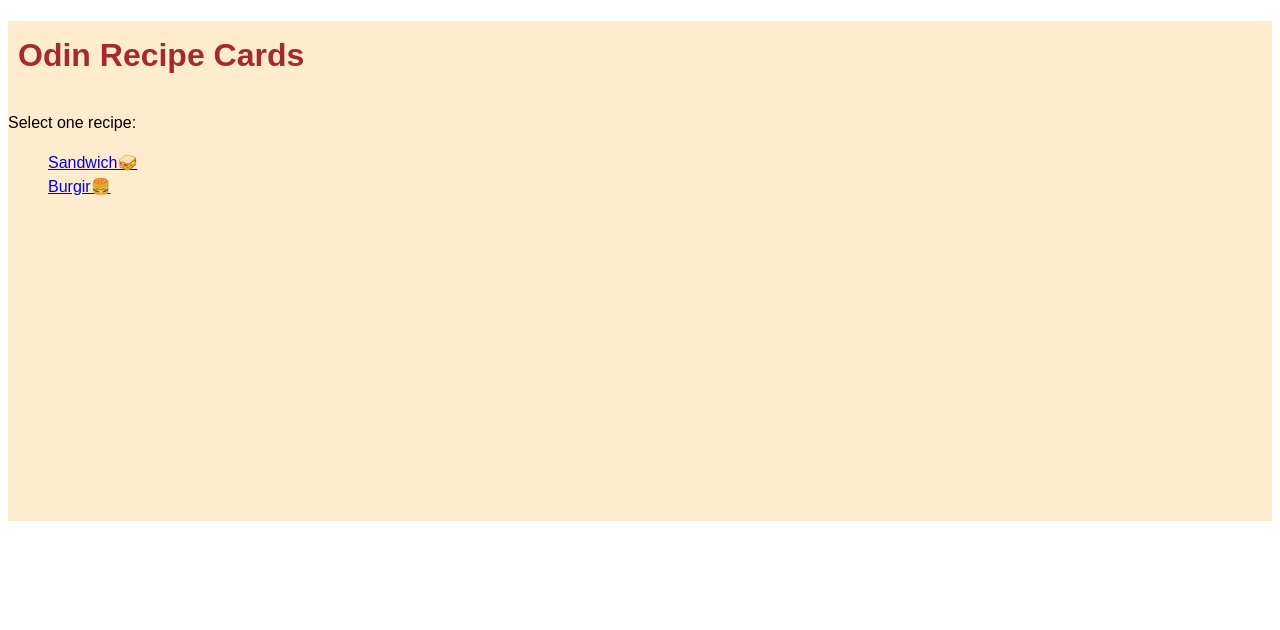
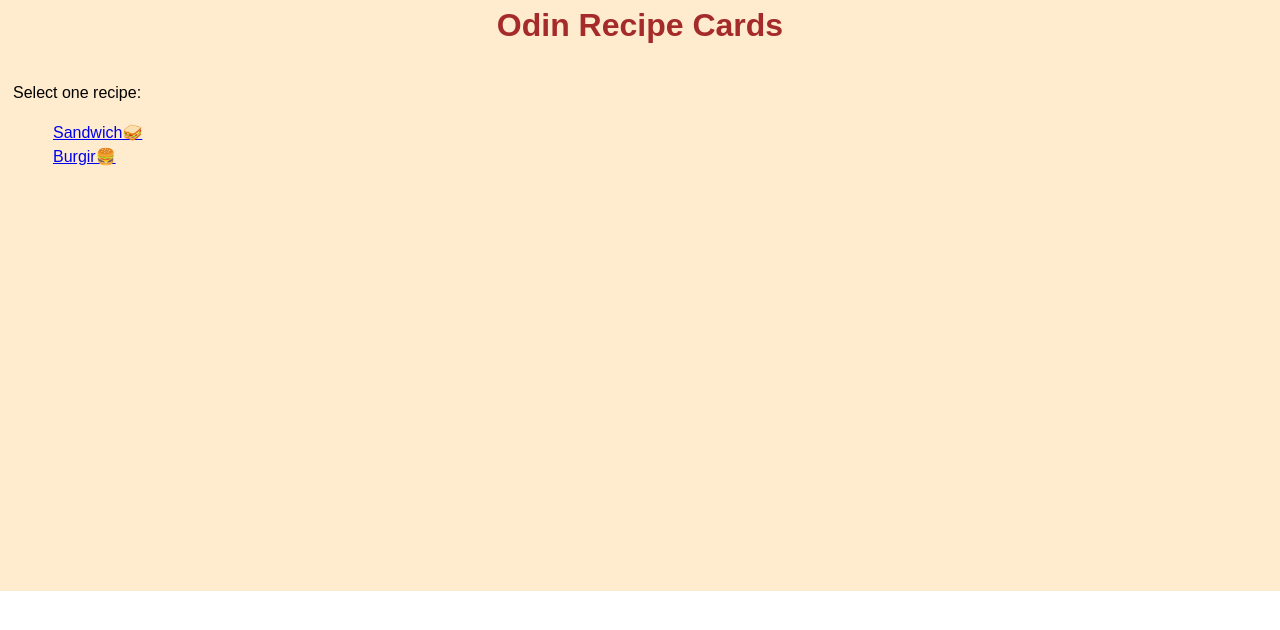
Before and after one commit to RushilJalal/odin-recipes, a plain HTML site: page index.html in a window 1280 px wide. Drawn offline with Linux system fonts and the light colour scheme.

Commit message:
Fixed margins, restructured styles.css

```diff
--- a/index.html
+++ b/index.html
@@ -10,11 +10,13 @@
 <body>
     <div class="container homepage">
         <h1 class="odin-recipes-title">Odin Recipe Cards</h1>
-        <p>Select one recipe:</p>
-        <ul>
-            <li><a href="recipes/sandwich.html">Sandwich&#129386;</a></li>
-            <li><a href="recipes/hamburger.html">Burgir&#127828;</a></li>
-        </ul>
+        <div class="index-content">
+            <p>Select one recipe:</p>
+            <ul>
+                <li><a href="recipes/sandwich.html">Sandwich&#129386;</a></li>
+                <li><a href="recipes/hamburger.html">Burgir&#127828;</a></li>
+            </ul>
+        </div>
     </div>
 </body>
 </html>
--- a/styles.css
+++ b/styles.css
@@ -1,21 +1,24 @@
 * {
     line-height: 1.5;
     font-family: Arial, Helvetica, sans-serif;
+    box-sizing: border-box;
 }
 
-
-img.sandwich {
-    height: auto;
-    width: 350px;
+.container {
+    background-color: black;/*dark mode*/
 }
 
-img.hamburger {
-    height: auto;
-    width: 350px;
+.container.homepage {
+    height: 600px;
+    width: auto;
+    background-color: blanchedalmond;
+    margin: -30px -10px;
+
 }
 
-ul, ol {
-    list-style-type: none;
+.container.sandwich,
+.container.hamburger {
+    margin: -10px;
 }
 
 .recipe-card {
@@ -42,6 +45,39 @@ ul, ol {
     padding: 10px;
 }
 
+.index-content {
+    margin: 15px;
+}
+
+img.sandwich {
+    height: auto;
+    width: 350px;
+}
+
+img.hamburger {
+    height: auto;
+    width: 350px;
+}
+
+h1, h2, h3 {
+    text-transform: capitalize;
+    color:brown;
+    padding: 10px;
+    text-align: center;
+}
+
+.vid {
+    position:absolute;
+    margin: auto;
+    top: 50%;
+    left: 75%;
+    transform: translate(-50%, -50%);
+}
+
+ul, ol {
+    list-style-type: none;
+}
+
 .button {
     background-color: darkgreen;
     border: 2px solid black;
@@ -54,27 +90,3 @@ ul, ol {
     cursor: pointer;
     text-decoration:none;
 }
-
-h1, h2, h3 {
-    text-transform: capitalize;
-    color:brown;
-    padding: 10px;
-}
-
-.vid {
-    position:absolute;
-    margin: auto;
-    top: 50%;
-    left: 75%;
-    transform: translate(-50%, -50%);
-}
-
-.container {
-    background-color: black;/*dark mode*/
-}
-
-.container.homepage {
-    height: 500px;
-    width: auto;
-    background-color: blanchedalmond;
-}
```
Also changed, not shown: recipes/hamburger.html (+1 -1 lines), recipes/sandwich.html (+1 -1 lines).
